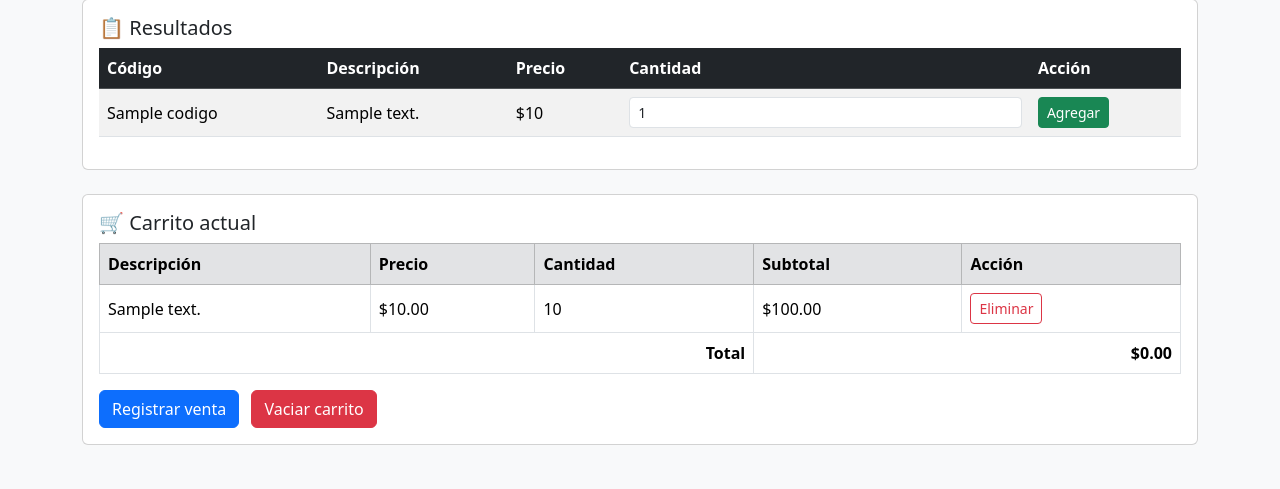
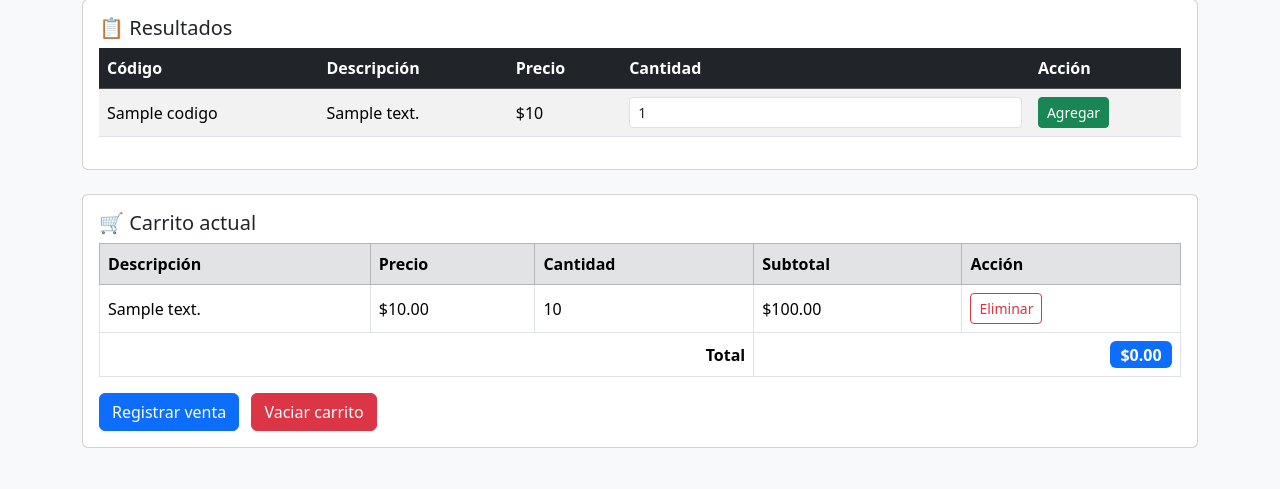
Before and after one commit to Isaiasarce-code/Punto-de-venta, a Python web app: template templates/buscar.html in a window 1280 px wide. Shown: the part 311-800 px from the top of the page. Run offline with Jinja, Linux system fonts and the light colour scheme; the template is opened without the code that fills it: most values are stand-ins (such as "Sample title", 1, 10 or a date in 2020).

Commit message:
Update buscar.html

```diff
--- a/templates/buscar.html
+++ b/templates/buscar.html
@@ -123,8 +123,11 @@
                     {% endfor %}
                     <tr class="fw-bold text-end">
                         <td colspan="3">Total</td>
-                        <td colspan="2">${{ "%.2f"|format(total) }}</td>
+                        <td colspan="2">
+                         <span class="badge bg-primary fs-6">${{ "%.2f"|format(total) }}</span>
+                        </td>
                     </tr>
+
                 </tbody>
             </table>
         </div>
@@ -141,6 +144,8 @@
 {% endif %}
 
 
+
+
 </div>
 
 </body>
```
